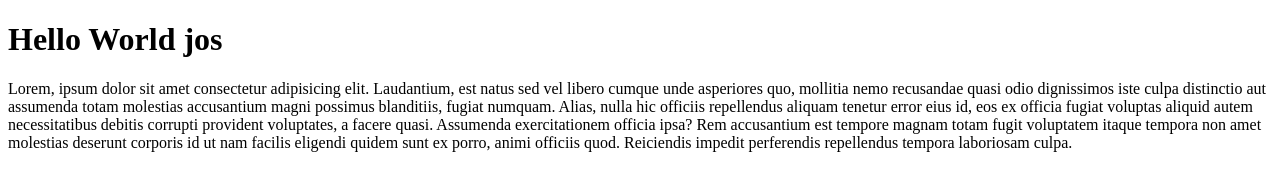
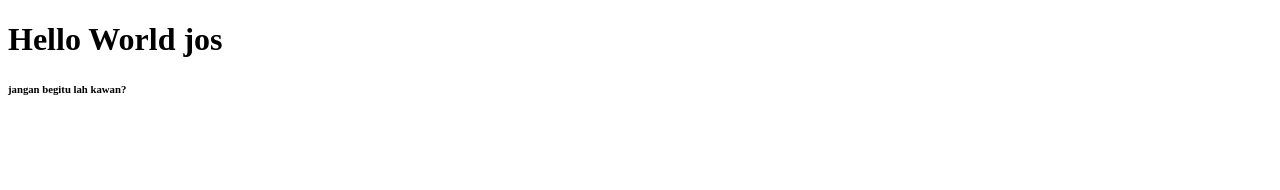
Before and after one commit to eido78/eido-git-test, a plain HTML site: page index.html in a window 1280 px wide. Drawn offline with Linux system fonts and the light colour scheme.

Commit message:
p diganti h6

```diff
--- a/index.html
+++ b/index.html
@@ -8,6 +8,6 @@
 </head>
 <body>
     <h1>Hello World jos</h1>
-    <p>Lorem, ipsum dolor sit amet consectetur adipisicing elit. Laudantium, est natus sed vel libero cumque unde asperiores quo, mollitia nemo recusandae quasi odio dignissimos iste culpa distinctio aut assumenda totam molestias accusantium magni possimus blanditiis, fugiat numquam. Alias, nulla hic officiis repellendus aliquam tenetur error eius id, eos ex officia fugiat voluptas aliquid autem necessitatibus debitis corrupti provident voluptates, a facere quasi. Assumenda exercitationem officia ipsa? Rem accusantium est tempore magnam totam fugit voluptatem itaque tempora non amet molestias deserunt corporis id ut nam facilis eligendi quidem sunt ex porro, animi officiis quod. Reiciendis impedit perferendis repellendus tempora laboriosam culpa.</p>
+    <h6>jangan begitu lah kawan?</h6>
 </body>
 </html>
```
